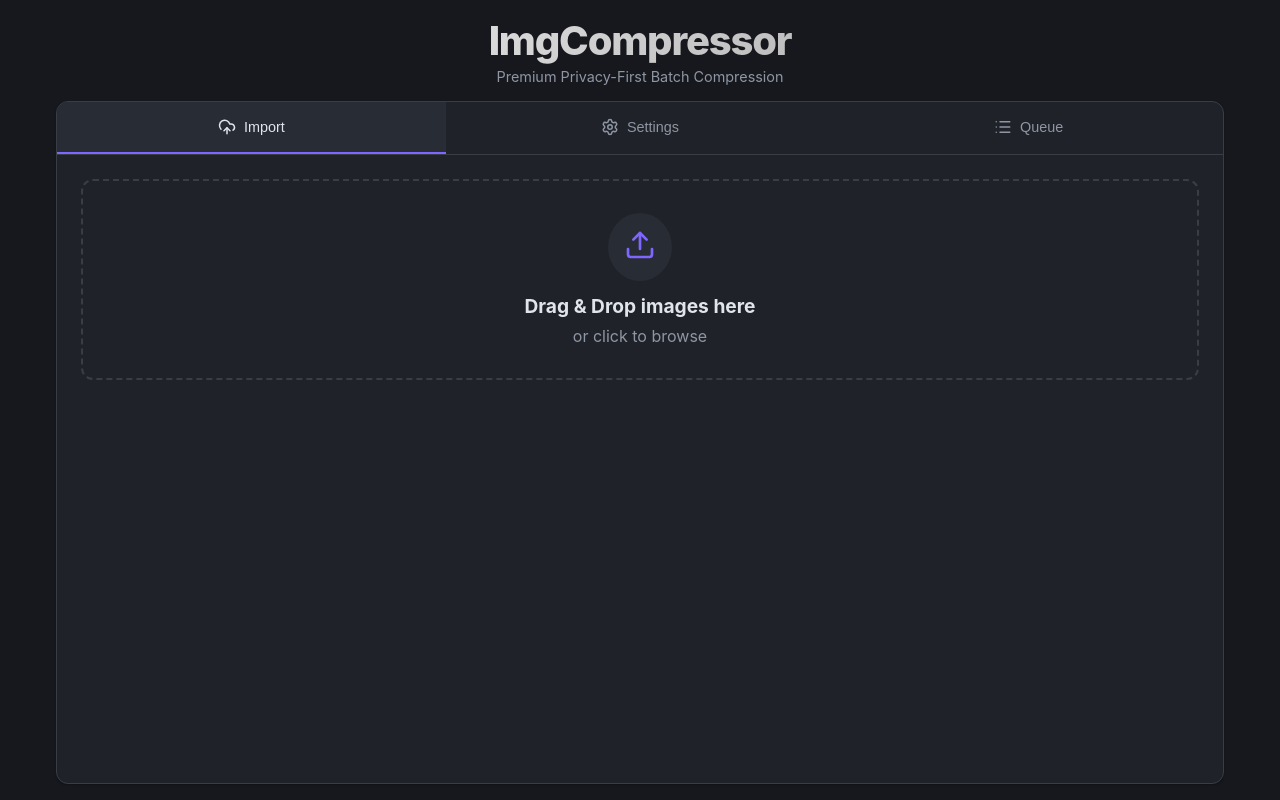
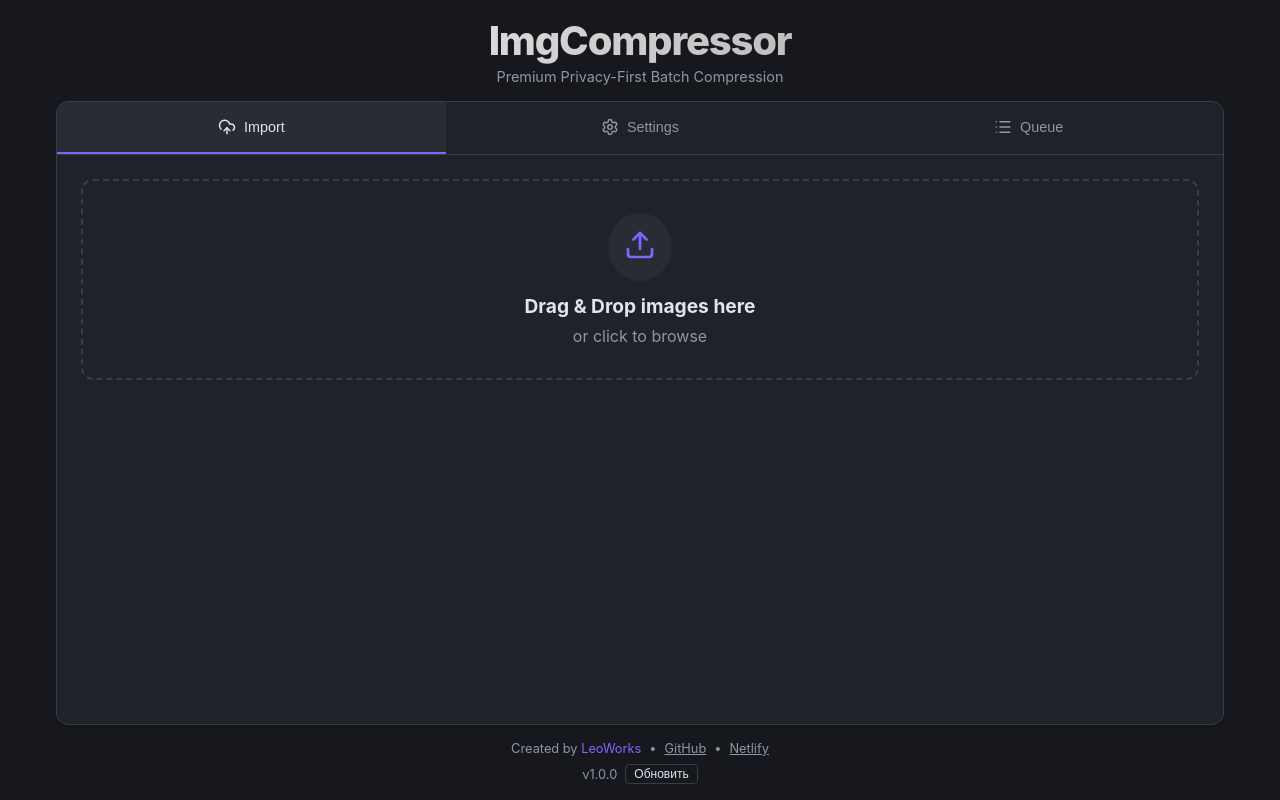
Before and after one commit to rQC2Qm7p7U/image-compressor, a React (Vite) app: page / in a window 1280 px wide. Built offline with nearby package versions, Linux system fonts and the light colour scheme.

Commit message:
feat: add app footer, global versioning & forced update button

```diff
--- a/package.json
+++ b/package.json
@@ -1,7 +1,7 @@
 {
   "name": "image-compressor",
   "private": true,
-  "version": "0.0.0",
+  "version": "1.0.0",
   "type": "module",
   "scripts": {
     "dev": "vite",
--- a/src/App.tsx
+++ b/src/App.tsx
@@ -82,6 +82,8 @@ function App() {
           {activeTab === 'queue' && <QueueView />}
         </div>
       </main>
+
+      <AppFooter />
     </div>
   );
 }
@@ -125,4 +127,69 @@ function TabButton({ active, onClick, icon, label, count }: { active: boolean, o
   );
 }
 
+function AppFooter() {
+  // @ts-ignore Vite injected global
+  const version = typeof __APP_VERSION__ !== 'undefined' ? __APP_VERSION__ : '0.0.0';
+
+  const handleUpdate = async () => {
+    if ('caches' in window) {
+      try {
+        const cacheNames = await caches.keys();
+        await Promise.all(cacheNames.map(name => caches.delete(name)));
+        // @ts-ignore
+        window.location.reload(true);
+      } catch (err) {
+        console.error('Error clearing caches:', err);
+        // @ts-ignore
+        window.location.reload(true);
+      }
+    } else {
+      // @ts-ignore
+      window.location.reload(true);
+    }
+  };
+
+  return (
+    <footer style={{
+      marginTop: '1rem',
+      textAlign: 'center',
+      fontSize: '0.8rem',
+      color: 'hsl(var(--color-text-dim))',
+      display: 'flex',
+      flexDirection: 'column',
+      gap: '0.5rem',
+      alignItems: 'center'
+    }}>
+      <div>
+        <span>Created by </span>
+        <a href="https://github.com/LeoWorks1" target="_blank" rel="noopener noreferrer" style={{ color: 'hsl(var(--color-primary))', textDecoration: 'none' }}>LeoWorks</a>
+        <span style={{ margin: '0 0.5rem' }}>•</span>
+        <a href="https://github.com/rQC2Qm7p7U/image-compressor" target="_blank" rel="noopener noreferrer" style={{ color: 'hsl(var(--color-text-dim))', textDecoration: 'underline' }}>GitHub</a>
+        <span style={{ margin: '0 0.5rem' }}>•</span>
+        <a href="https://image-compressor-leoworks.netlify.app" target="_blank" rel="noopener noreferrer" style={{ color: 'hsl(var(--color-text-dim))', textDecoration: 'underline' }}>Netlify</a>
+      </div>
+      <div style={{ display: 'flex', alignItems: 'center', gap: '0.5rem' }}>
+        <span>v{version}</span>
+        <button
+          onClick={handleUpdate}
+          style={{
+            background: 'transparent',
+            border: '1px solid hsl(var(--color-border))',
+            color: 'hsl(var(--color-text))',
+            padding: '2px 8px',
+            borderRadius: '4px',
+            fontSize: '0.75rem',
+            cursor: 'pointer',
+            transition: 'background 0.2s',
+          }}
+          onMouseOver={(e) => (e.currentTarget.style.background = 'hsl(var(--color-bg-hover))')}
+          onMouseOut={(e) => (e.currentTarget.style.background = 'transparent')}
+        >
+          Обновить
+        </button>
+      </div>
+    </footer>
+  );
+}
+
 export default App;
--- a/vite.config.ts
+++ b/vite.config.ts
@@ -1,10 +1,14 @@
 import { defineConfig } from 'vite'
 import react from '@vitejs/plugin-react'
 import { VitePWA } from 'vite-plugin-pwa'
+import packageJson from './package.json'
 
 // https://vite.dev/config/
 export default defineConfig({
   base: '/',
+  define: {
+    __APP_VERSION__: JSON.stringify(packageJson.version),
+  },
   plugins: [
     react(),
     VitePWA({
```
Also changed, not shown: 1 other file (tests, documents, lock files or other folders).
